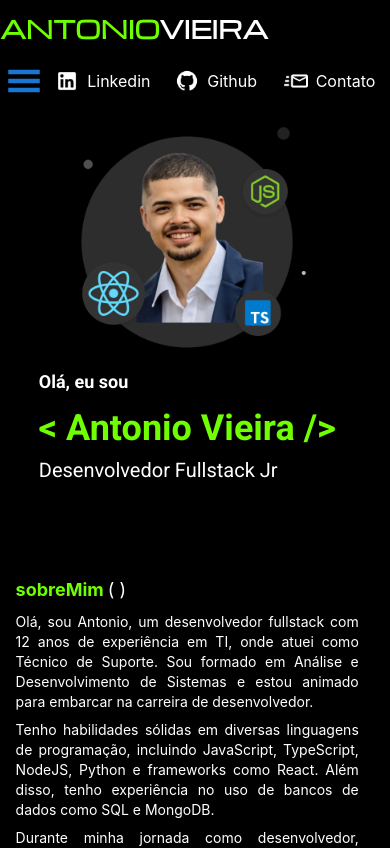
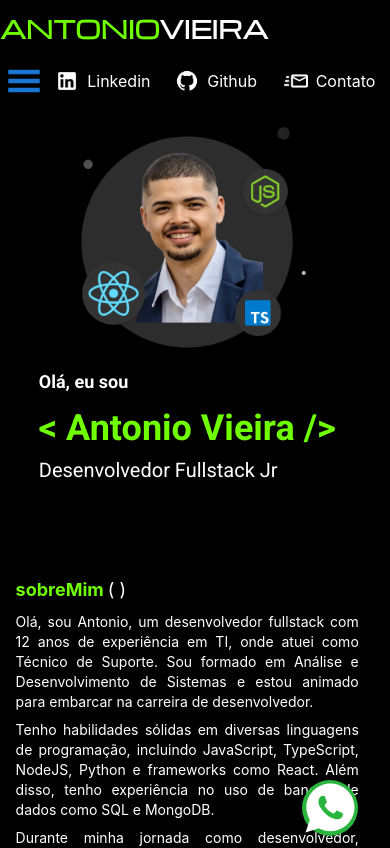
Before and after one commit to vieiran55/portifolio, a React (Create React App) app: page / in a window 390 px wide. Shown: the top 848 px of the page. Built offline with nearby package versions, Linux system fonts and the light colour scheme; what tw-elements would draw is missing.

Commit message:
feat: whatsapp link button mobile

```diff
--- /dev/null
+++ b/src/componentes/WhatsappButton/WhatsappButton.module.scss
@@ -0,0 +1,9 @@
+.conteiner{
+  @apply fixed bottom-2 right-8 z-50 flex flex-col items-center;
+  &_link{
+    @apply bg-[#29B53E] rounded-full;
+  }
+  &_icon{
+    @apply  w-14 h-14;
+  }
+}
--- /dev/null
+++ b/src/componentes/WhatsappButton/index.tsx
@@ -0,0 +1,20 @@
+import { IoLogoWhatsapp } from "react-icons/io";
+import { Link } from "react-router-dom";
+import estilos from "./WhatsappButton.module.scss";
+
+
+export default function WhatsappButton() {
+  return (
+    <div className={estilos.conteiner}>
+      <Link
+        className={estilos.conteiner_link}
+        to={`https://api.whatsapp.com/send?phone=+5561999981928&text=${encodeURIComponent(
+          " Olá! Gostaria de solicitar um orçamento.",
+        )}`}
+        target="_blank"
+      >
+        <IoLogoWhatsapp className={estilos.conteiner_icon} />
+      </Link>
+    </div>
+  );
+}
--- a/src/routes.tsx
+++ b/src/routes.tsx
@@ -4,6 +4,7 @@ import Home from "./pages/Home";
 import NavBar from "./componentes/NavBar";
 import Rodape from "./componentes/Rodape";
 import Sobre from "./componentes/Sobre";
+import WhatsappButton from "./componentes/WhatsappButton";
 
 export default function AppRouter() {
   return (
@@ -16,6 +17,7 @@ export default function AppRouter() {
           </Route>
         </Routes>
         <Rodape />
+        <WhatsappButton />
       </Router>
     </div>
   );
```
